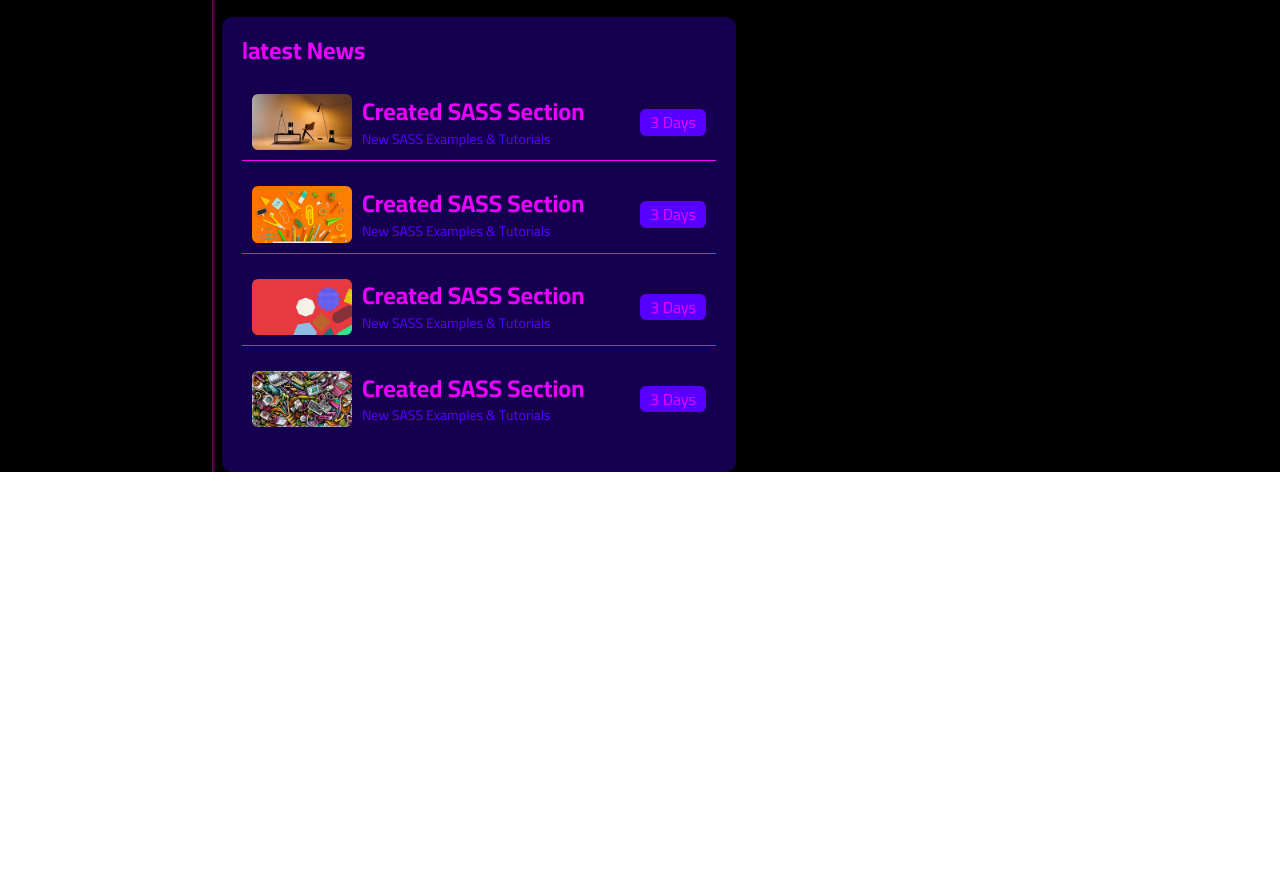
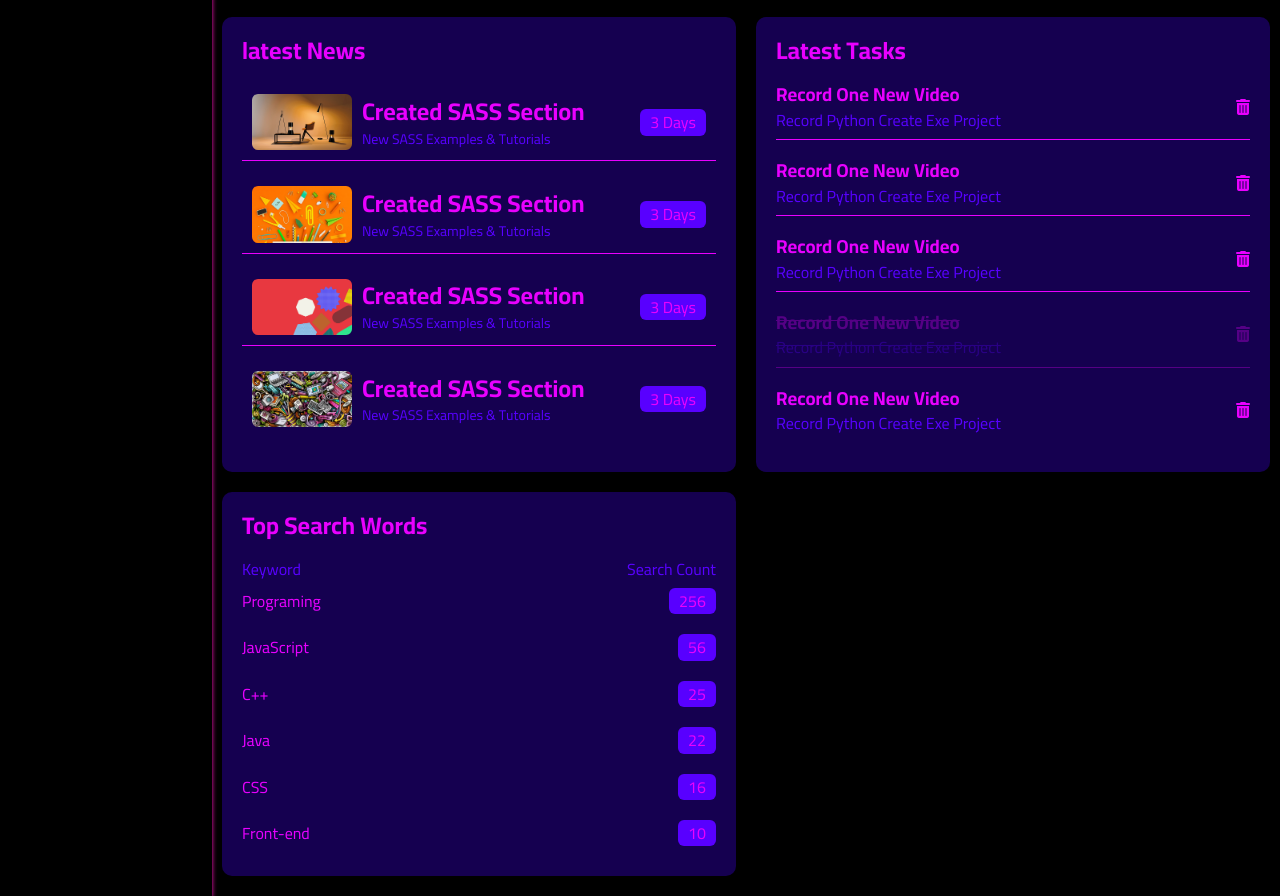
Before and after one commit to Sayed2210/DashboardPage, a plain HTML site: page index.html in a window 1280 px wide. Shown: the part 977-1873 px from the top of the page. Before the commit the page ends 1449 px from the top, so only its background shows below. Drawn offline with Linux system fonts and the light colour scheme.

Commit message:
some Update

```diff
--- a/css/framework.css
+++ b/css/framework.css
@@ -58,13 +58,19 @@
     padding: 20px;
 }
 .pt-10 {
-    padding: 10px;
+    padding-top: 10px;
+}
+.pm-10 {
+    padding-bottom: 10px;
 }
 .pt-15 {
-    padding: 15px;
+    padding-top: 15px;
+}
+.pm-15 {
+    padding-bottom: 15px;
 }
 .pt-20 {
-    padding: 20px;
+    padding-top: 20px;
 }
 .m-0 {
     margin: 0;
@@ -212,6 +218,9 @@
 .fs-14 {
     font-size: 14px;
 }
+.fs-16 {
+    font-size: 16px;
+}
 .fs-25 {
     font-size: 25px;
 }
--- a/css/style.css
+++ b/css/style.css
@@ -195,6 +195,7 @@ img {
 /*Style wrapper*/
 .wrapper {
     grid-template-columns: repeat(auto-fill,minmax(400px,1fr));
+    margin-bottom: 20px;
 }
 @media (max-width: 767px) {
     .wrapper {
@@ -301,7 +302,7 @@ img {
     transform: translateX(-50%);
 }
 .year-traget .data .progress .money span::after {
-    border-top-color: var(--pink-color);
+    border-top-color: var(--purple-color);
 }
 .year-traget .data .progress .project span::after {
     border-top-color: var(--sky-color);
@@ -335,3 +336,34 @@ img {
 .latest-news .news-row .info {
     flex-grow: 1;
 }
+@media (max-width: 767px) {
+    .latest-news .news-row {
+        flex-direction: column;
+    }
+    .latest-news .news-row img,
+    .latest-news .news-row .info {
+        margin-bottom: 5px;
+    }
+}
+/*Tasks*/
+.tasks .between-flex:not(:last-of-type) {
+    border-bottom: 1px solid var(--pink-color);
+    padding-bottom: 10px;
+}
+.tasks .done {
+    opacity: 0.3;
+}
+.tasks .done h3,
+.tasks .done p {
+    text-decoration: line-through;
+}
+.tasks .between-flex i {
+    -o-transition: var(--main-transition);
+    -webkit-transition: var(--main-transition);
+    -moz-transition: var(--main-transition);
+    -ms-transition: var(--main-transition);
+    transition: var(--main-transition);
+}
+.tasks .between-flex i:hover {
+    color: #FFC600;
+}
--- a/index.html
+++ b/index.html
@@ -128,7 +128,7 @@
                             <span class="fs-14 c-purple fw-bold d-block mb-15">20,000$</span>
                             <div class="progress p-relative">
                                 <span class="bg-purple money p-absolute" style="width: 80%;">
-                                    <span class="bg-purple c-purple p-absolute fs-13">80%</span>
+                                    <span class="bg-purple c-pink p-absolute fs-13">80%</span>
                                 </span>
                             </div>
                         </div>
@@ -225,7 +225,77 @@
                         <span class="d-block bg-purple c-pink btn-shape">3 Days</span>
                     </div>
                 </div>
-
+                <!--Tasks-->
+                <div class="tasks bg-navy p-20 rad-10 block-mobile">
+                    <h2 class="mb-20 c-pink">Latest Tasks</h2>
+                    <div class="between-flex mb-20">
+                        <div class="info">
+                            <h3 class="mb-5 c-pink">Record One New Video</h3>
+                            <p class="c-purple">Record Python Create Exe Project</p>
+                        </div>
+                        <i class="fa-solid fa-trash-can c-pink"></i>
+                    </div>
+                    <div class="between-flex mb-20">
+                        <div class="info">
+                            <h3 class="mb-5 c-pink">Record One New Video</h3>
+                            <p class="c-purple">Record Python Create Exe Project</p>
+                        </div>
+                        <i class="fa-solid fa-trash-can c-pink"></i>
+                    </div>
+                    <div class="between-flex mb-20">
+                        <div class="info">
+                            <h3 class="mb-5 c-pink">Record One New Video</h3>
+                            <p class="c-purple">Record Python Create Exe Project</p>
+                        </div>
+                        <i class="fa-solid fa-trash-can c-pink"></i>
+                    </div>
+                    <div class="between-flex done mb-20">
+                        <div class="info">
+                            <h3 class="mb-5 c-pink">Record One New Video</h3>
+                            <p class="c-purple">Record Python Create Exe Project</p>
+                        </div>
+                        <i class="fa-solid fa-trash-can c-pink"></i>
+                    </div>
+                    <div class="between-flex">
+                        <div class="info">
+                            <h3 class="mb-5 c-pink">Record One New Video</h3>
+                            <p class="c-purple">Record Python Create Exe Project</p>
+                        </div>
+                        <i class="fa-solid fa-trash-can c-pink"></i>
+                    </div>
+                </div>
+                <!--Top Search Word-->
+                <div class="top-search bg-navy p-20 rad-10 block-mobile">
+                    <h2 class="c-pink mb-20">Top Search Words</h2>
+                    <div class="between-flex">
+                        <span class="c-purple">Keyword</span>
+                        <span class="c-purple">Search Count</span>
+                    </div>
+                    <div class="between-flex pt-10 pm-10">
+                        <span class="c-pink ">Programing</span>
+                        <span class="c-pink bg-purple btn-shape">256</span>
+                    </div>
+                    <div class="between-flex pt-10 pm-10">
+                        <span class="c-pink ">JavaScript</span>
+                        <span class="c-pink bg-purple btn-shape">56</span>
+                    </div>
+                    <div class="between-flex pt-10 pm-10">
+                        <span class="c-pink ">C++</span>
+                        <span class="c-pink bg-purple btn-shape">25</span>
+                    </div>
+                    <div class="between-flex pt-10 pm-10">
+                        <span class="c-pink ">Java</span>
+                        <span class="c-pink bg-purple btn-shape">22</span>
+                    </div>
+                    <div class="between-flex pt-10 pm-10">
+                        <span class="c-pink ">CSS</span>
+                        <span class="c-pink bg-purple btn-shape">16</span>
+                    </div>
+                    <div class="between-flex pt-10 pm-10">
+                        <span class="c-pink ">Front-end</span>
+                        <span class="c-pink bg-purple btn-shape">10</span>
+                    </div>
+                </div>
             </div>
         </div>
     </div>
```
